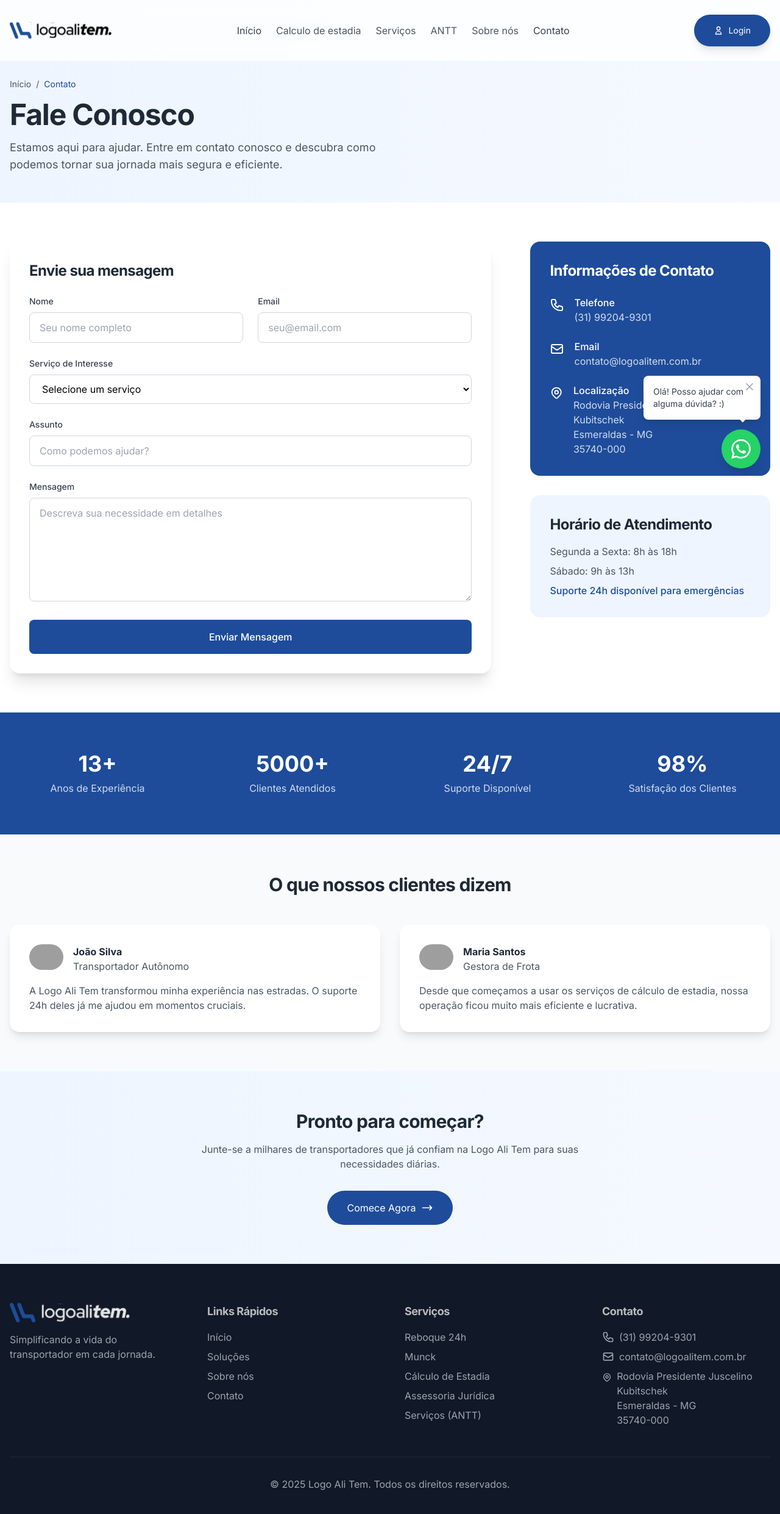
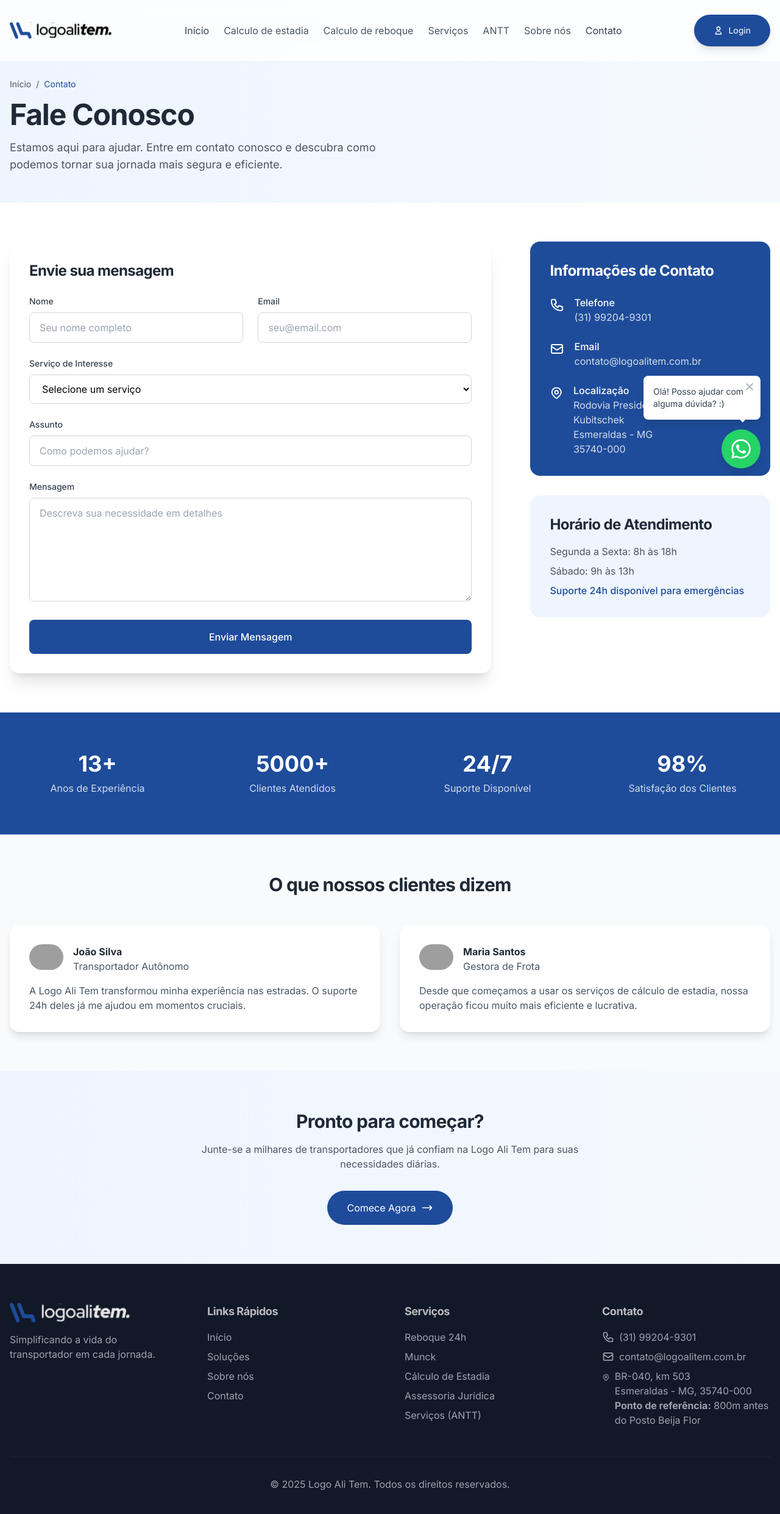
Before and after one commit to williansenawebdesigner/website-logoalitem, a Next.js app: page /contato in a window 1280 px wide. Shown: the top 2482 px of the page at 61% size. Built offline with nearby package versions, Linux system fonts and the light colour scheme; grey boxes are pictures that could not be loaded.

Commit message:
Correções antonio

```diff
--- a/app/components/Footer.tsx
+++ b/app/components/Footer.tsx
@@ -106,15 +106,14 @@ export default function Footer() {
                   <path strokeLinecap="round" strokeLinejoin="round" strokeWidth={2} d="M15 11a3 3 0 11-6 0 3 3 0 016 0z" />
                 </svg>
                 <div>
-                  Rodovia Presidente Juscelino Kubitschek<br />
-                  Esmeraldas - MG<br />
-                  35740-000
+                   BR-040, km 503<br />
+                   Esmeraldas - MG, 35740-000<br />
+                  <strong>Ponto de referência:</strong> 800m antes do Posto Beija Flor
                 </div>
               </li>
             </ul>
           </div>
         </div>
-
         <div className="border-t border-gray-800 mt-12 pt-8 text-center text-gray-400">
           <p>&copy; {year} Logo Ali Tem. Todos os direitos reservados.</p>
         </div>
--- a/app/components/Header.tsx
+++ b/app/components/Header.tsx
@@ -45,6 +45,12 @@ export default function Header() {
               className="text-gray-600 hover:text-[#1E4C9A] transition duration-300"
             >
               Calculo de estadia
+            </Link>
+            <Link
+              href="/#servicos"
+              className="text-gray-600 hover:text-[#1E4C9A] transition duration-300"
+            >
+              Calculo de reboque
             </Link>
             <Link
               href="/#servicos"
@@ -148,11 +154,18 @@ export default function Header() {
               Início
             </Link>
             <Link
-              href="https://www.logoalitem.com.br/calcula-estadia/"
+              href="https://app.logoalitem.com.br/calcula-estadia"
               className="text-gray-600 hover:text-[#1E4C9A] transition py-2 border-b border-gray-100"
               onClick={() => setIsMenuOpen(false)}
             >
               Calculo de estadia
+            </Link>
+            <Link
+              href="https://app.logoalitem.com.br/reboque"
+              className="text-gray-600 hover:text-[#1E4C9A] transition py-2 border-b border-gray-100"
+              onClick={() => setIsMenuOpen(false)}
+            >
+              Calculo de reboque
             </Link>
             <Link
               href="/#servicos"
```
